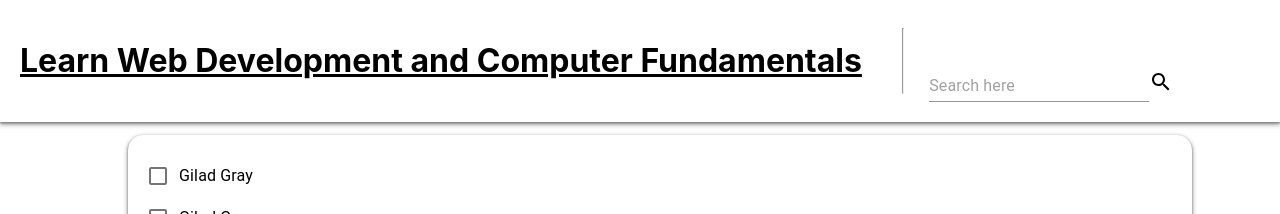
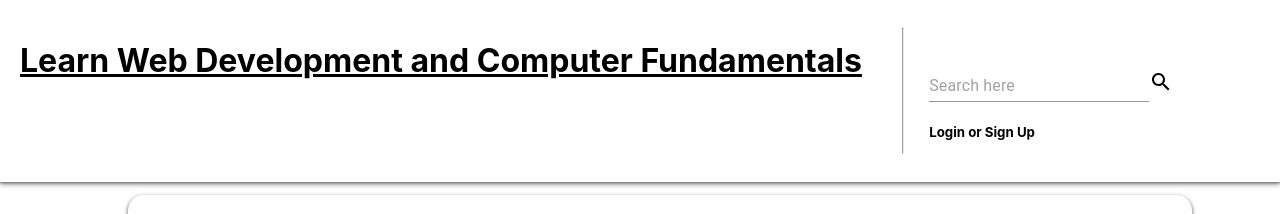
Before and after one commit to Supinderjit89/codetest1, a React (Create React App) app: page / in a window 1280 px wide. Shown: the top 214 px of the page. Built offline with nearby package versions, Linux system fonts and the light colour scheme.

Commit message:
changes for v2

```diff
--- a/src/App.js
+++ b/src/App.js
@@ -49,6 +49,7 @@ class App extends Component {
               onChange={this.handleChange}
             />
             <SearchIcon height="20px" width="20px" />
+             <h5>Login or Sign Up</h5>
           </div>
         </div>
         <div className="cbGroup">
```
